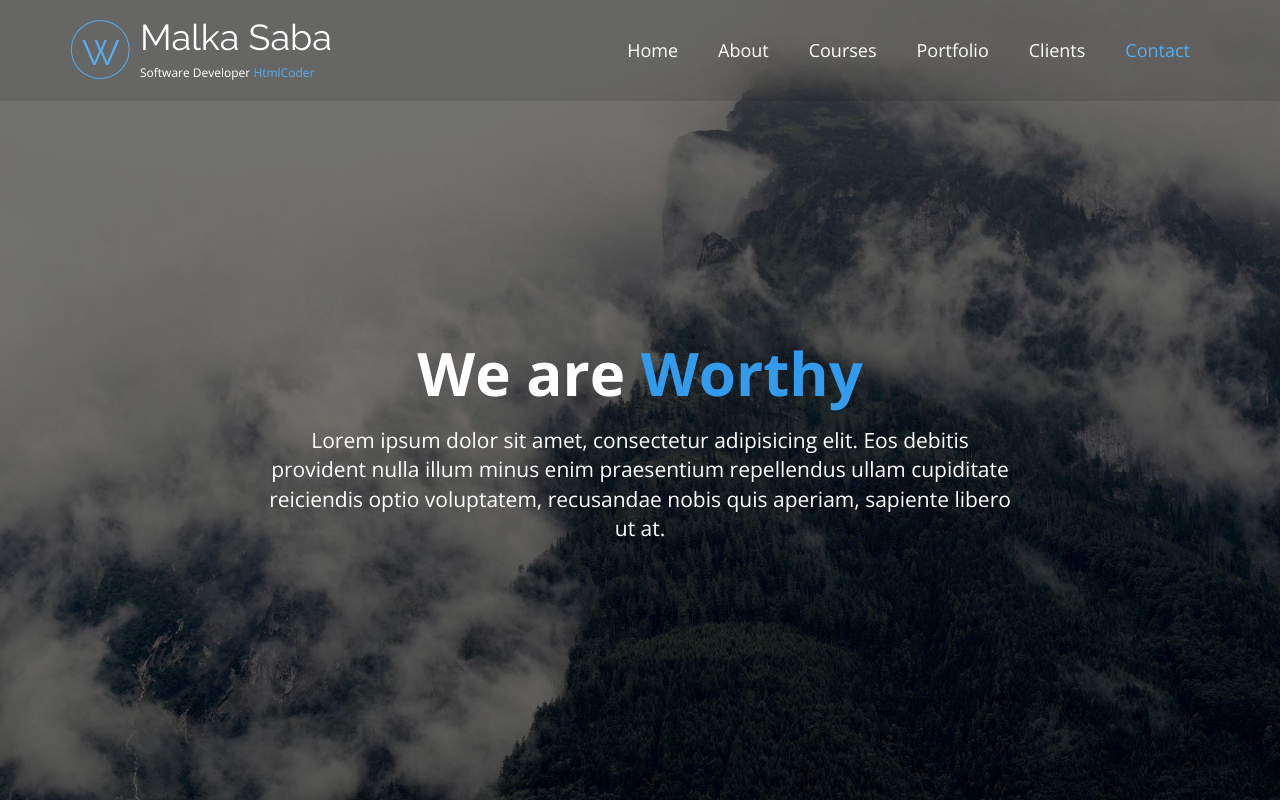
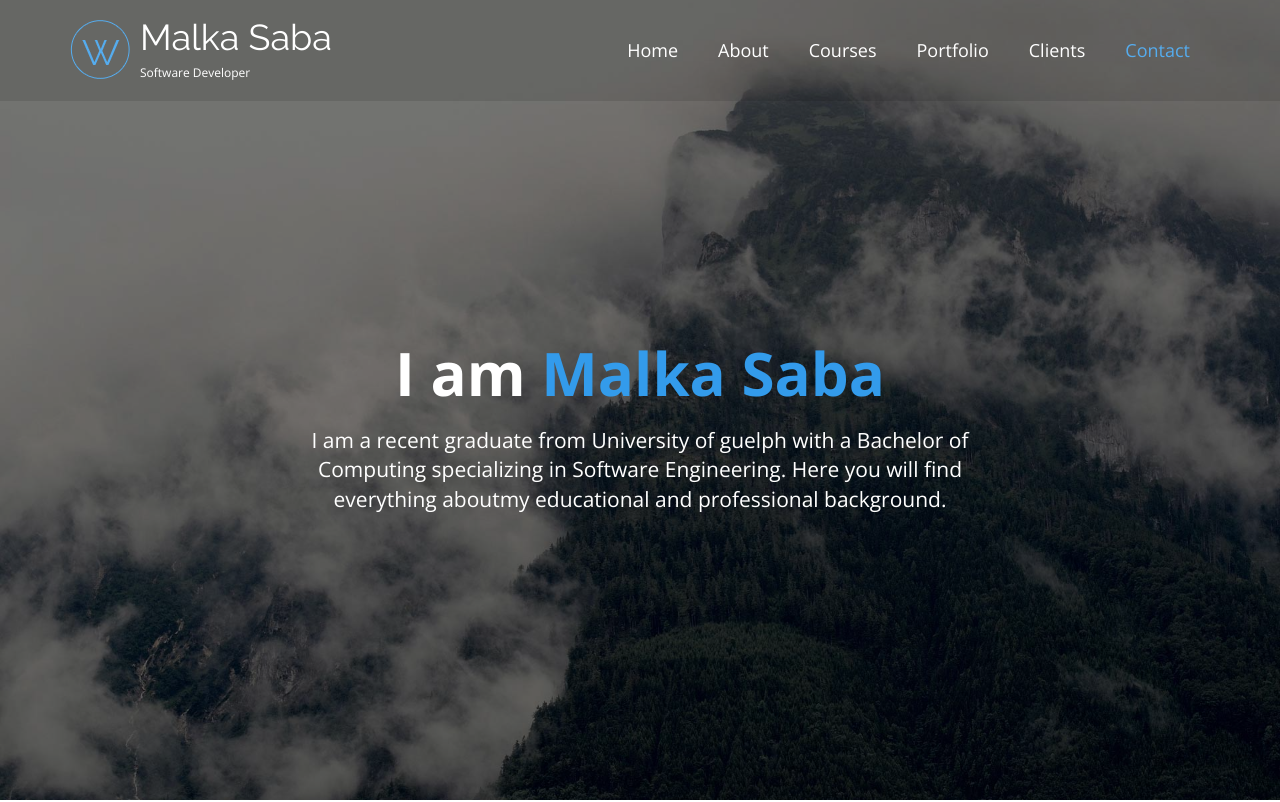
Before and after one commit to MalkaSaba/malkasaba.github.io, a plain HTML site: page index.html in a window 1280 px wide. Shown: the top 802 px of the page. Drawn offline with nearby package versions, Linux system fonts and the light colour scheme.

Commit message:
info added

```diff
--- a/index.html
+++ b/index.html
@@ -59,7 +59,7 @@
 							<!-- name-and-slogan -->
 							<div class="site-name-and-slogan smooth-scroll">
 								<div class="site-name"><a href="#banner">Malka Saba</a></div>
-								<div class="site-slogan">Software Developer <a target="_blank" href="http://htmlcoder.me">HtmlCoder</a></div>
+								<div class="site-slogan">Software Developer</div>
 							</div>
 
 						</div>
@@ -127,8 +127,8 @@
 				<div class="container">
 					<div class="row">
 						<div class="col-md-8 col-md-offset-2 object-non-visible" data-animation-effect="fadeIn">
-							<h1 class="text-center">We are <span>Worthy</span></h1>
-							<p class="lead text-center">Lorem ipsum dolor sit amet, consectetur adipisicing elit. Eos debitis provident nulla illum minus enim praesentium repellendus ullam cupiditate reiciendis optio voluptatem, recusandae nobis quis aperiam, sapiente libero ut at.</p>
+							<h1 class="text-center">I am <span>Malka Saba</span></h1>
+							<p class="lead text-center">I am a recent graduate from University of guelph with a Bachelor of Computing specializing in Software Engineering. Here you will find everything aboutmy educational and professional background.</p>
 						</div>
 					</div>
 				</div>
```
